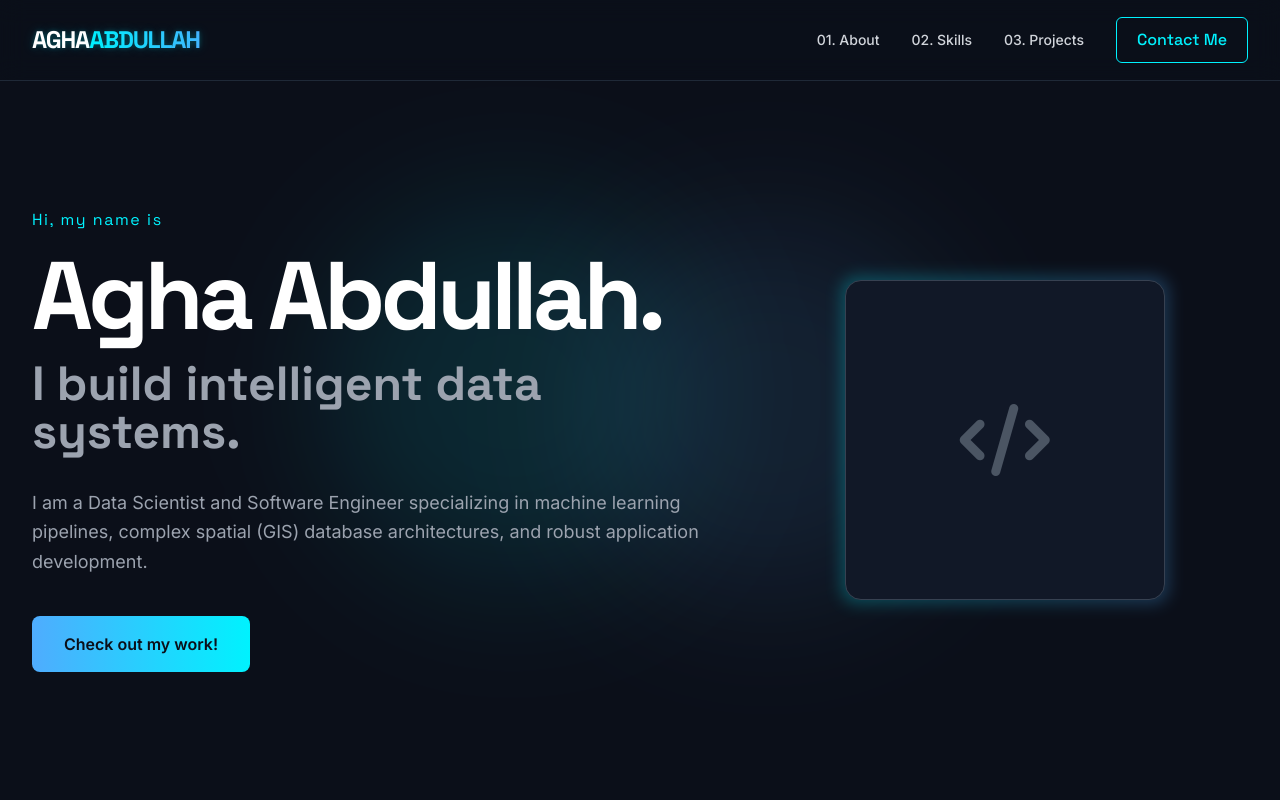
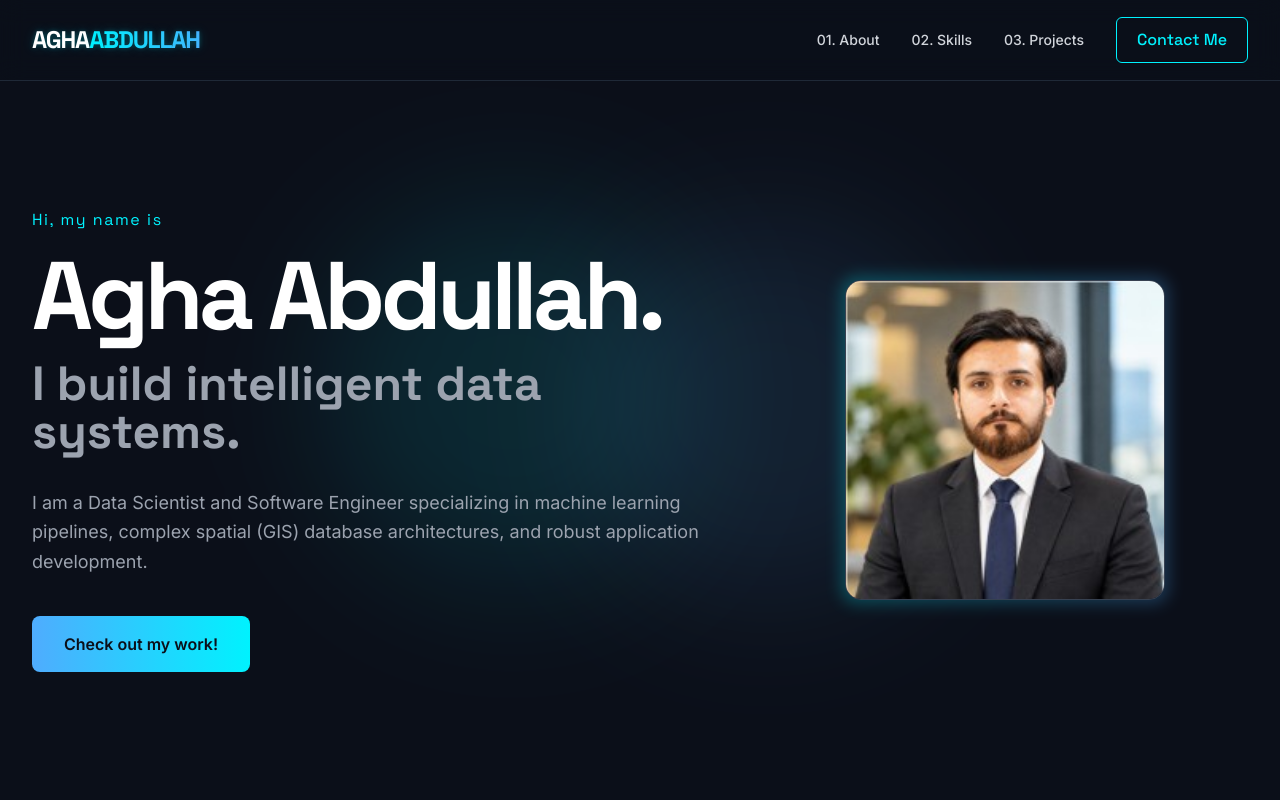
Before and after one commit to AGHAABDULLAH/portfolio, a plain HTML site: page index.html in a window 1280 px wide. Shown: the top 800 px of the page. Drawn offline with nearby package versions, Linux system fonts and the light colour scheme.

Commit message:
Update hero section with actual profile picture

```diff
--- a/index.html
+++ b/index.html
@@ -104,7 +104,7 @@
                 <div class="relative group">
                     <div class="absolute -inset-1 bg-gradient-to-r from-neonBlue to-neonPurple rounded-2xl blur opacity-25 group-hover:opacity-50 transition duration-1000 group-hover:duration-200"></div>
                     <div class="relative w-64 h-64 sm:w-80 sm:h-80 bg-cardBg rounded-2xl border border-gray-700 flex items-center justify-center overflow-hidden">
-                        <i class="fa-solid fa-code text-7xl text-gray-600 group-hover:text-neonBlue transition-colors duration-500"></i>
+                        <img src="profile.jpg" alt="Agha Abdullah" class="w-full h-full object-cover group-hover:scale-105 transition-transform duration-500">
                     </div>
                 </div>
             </div>
```
Also changed, not shown: profile.jpg (added).
